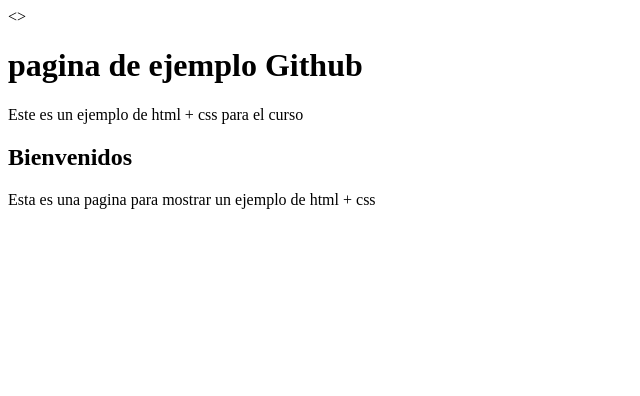
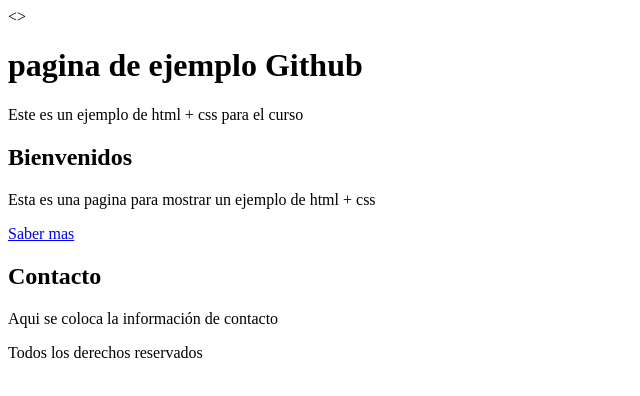
Before and after one commit to anamariabellog-beep/html_anamar, a plain HTML site: page INDEX.HTML in a window 1280 px wide. Shown: the whole page, without its empty margins (0-640 px from the left). Drawn offline with Linux system fonts and the light colour scheme.

Commit message:
Se finaliza html

```diff
--- a/INDEX.HTML
+++ b/INDEX.HTML
@@ -17,13 +17,16 @@
                     <h2>Bienvenidos </h2>
                     <p>Esta es una pagina para mostrar un ejemplo de html + css
                     </p>
+                    <a class="btn"href="#">Saber mas</a>
                 </section>
-
-            </header>
-
-            </p>
-         </head>
-
+                <section class="card">
+                    <h2>Contacto  </h2>
+                    <p>Aqui se coloca la información de contacto </p>
+                </section>
+                <main>
+                    <footer class="site footer">
+                        <p>Todos los derechos reservados </p>
+                    </footer>
          </body>
 
 </html>
```
